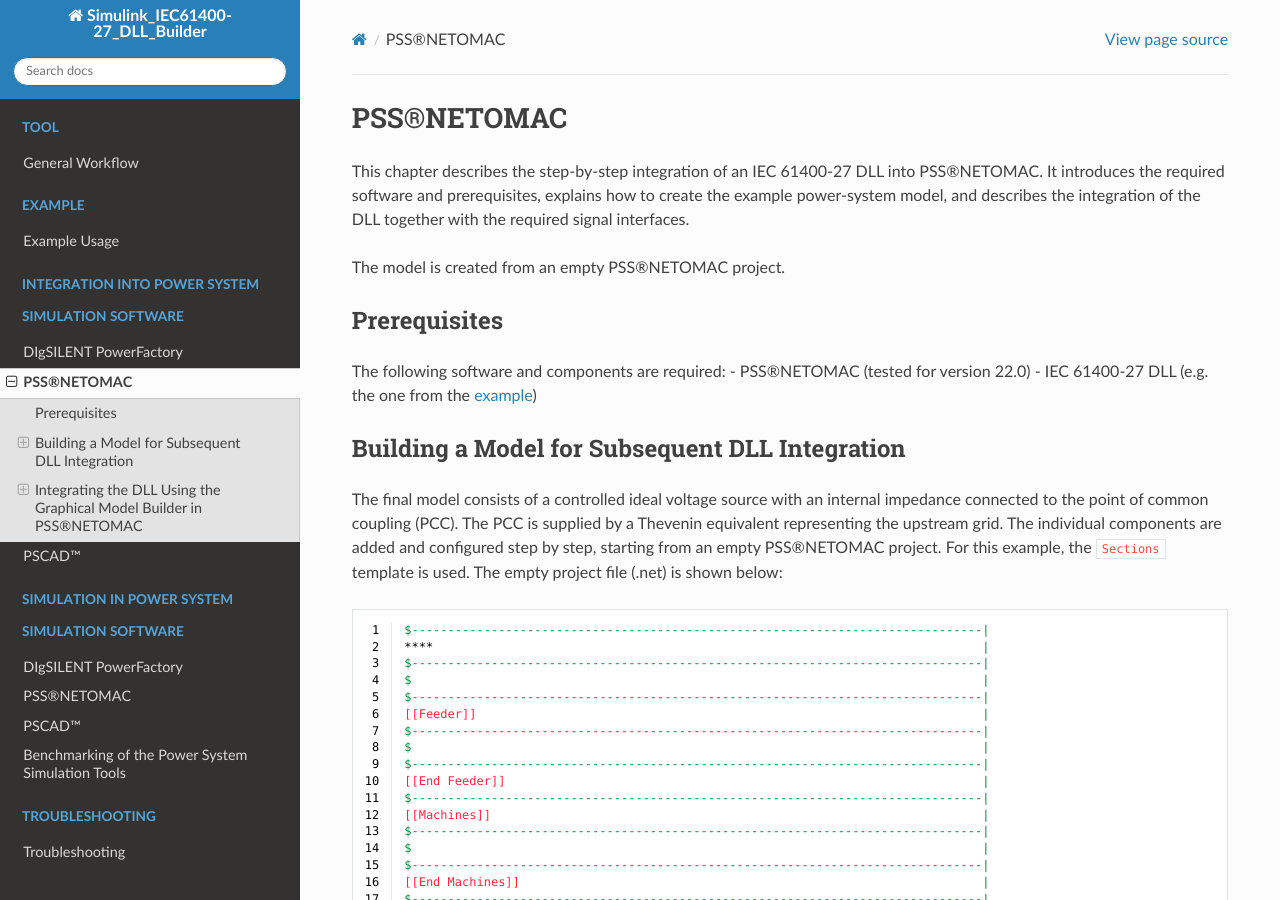
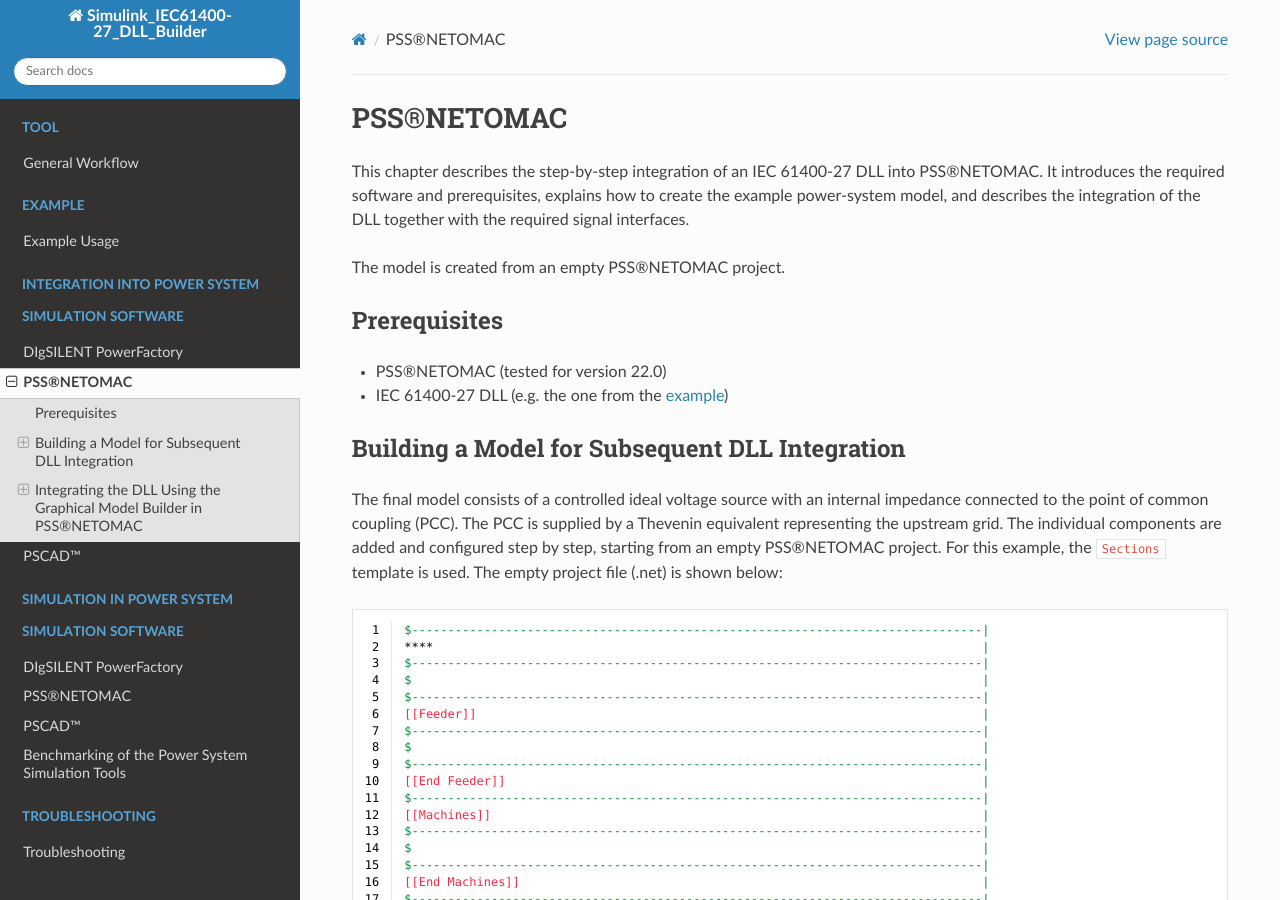
Before and after one commit to Institute-of-Electrical-Energy-Systems/SIMULINK_DLL_Builder, a Sphinx documentation site: the page built from docs/DLL_in_Netomac.rst, in a window 1280 px wide and 900 px high. Built offline with Sphinx 7.4.7 and the Read the Docs theme 3.1.0, drawn with Linux system fonts in a browser that asks for light colours; formulas are drawn with MathJax 3; some of the changed text lies outside the part shown.

Commit message:
Update DLL_in_Netomac.rst
doc(Netomac): Update

```diff
--- a/docs/DLL_in_Netomac.rst
+++ b/docs/DLL_in_Netomac.rst
@@ -10,7 +10,6 @@
 
 Prerequisites
 -------------
-The following software and components are required:
 - PSS®NETOMAC (tested for version 22.0)
 - IEC 61400-27 DLL (e.g. the one from the `example <https://simulink-dll-builder.readthedocs.io/en/latest/example_usage.html#example-usage>`_)
 
@@ -68,6 +67,7 @@
 These global parameters can subsequently be used throughout the power-system model and the associated control models.
 The relevant electrical parameters are therefore defined globally.
 The parameters include:
+
 - the nominal voltage
 - the converter impedance, and
 - the impedance of the Thevenin equivalent.
@@ -279,7 +279,6 @@
    $-------------------------------------------------------------------------------|
 
 For the ``FORTRAN`` block, the output signal names ``Vr`` and ``Vi`` must be defined, as shown in Figure 10.
-Figure 11 shows the resulting control model.
 
 .. container:: image-row
 
@@ -376,8 +375,10 @@
 
 The controlled voltage source is operated by an IBR control system implemented in an IEC 62400-27 DLL.
 Two models are required to integrate the DLL into the power system:
+
 - an upper-level model in which the DLL is integrated, and
 - an interface model connecting the DLL outputs to the power system.
+
 The upper-level model is implemented as an ``EVALUATE`` model.
 The interface to the power system is implemented as a ``MIMO`` model (Mulitple Inupt, Mulitple Output).
 The ``MIMO`` model uses three ``SOURCE-V`` output blocks within a single model file, one for each phase.
@@ -831,15 +835,14 @@
 ..  figure:: ./images/NETOMAC/Bypass_Logic_in_MIMO.png
     :alt: Defining the DLL bypass logic as an IF statement in FORTRAN.
     :target: _images/Bypass_Logic_in_MIMO.png
-    :width: 80%
-    :align: center
+    :width: 40%
 
     Figure 43: Defining the DLL bypass logic as an IF statement in FORTRAN.
 
 Defining the Outputs
 """"""""""""""""""""""""""""""
 
-By selecting ``Insert Output``, a ``SOURCE-V`` output block is created, as shown in Figure 43.
+By selecting ``Insert Output → SOURCE-V``, a ``SOURCE-V`` output block is created, as shown in Figure 43.
 Three ``SOURCE-V`` output blocks are required, one for each phase.
 In the ``Topology`` section of each block, the ``Branch for applied voltage``, i.e., the ``R``-line created in the ``[[Network]]`` section, is specified.
 In this example, the variable ``#NAME`` is used, which automatically represents the name of the model.
```
Also changed, not shown: other parts of docs/DLL_in_Netomac.rst (+12 -9 lines).
